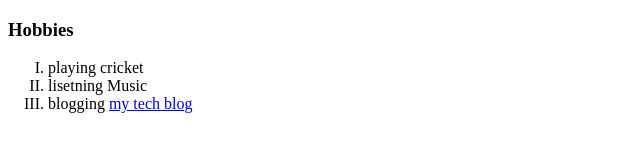
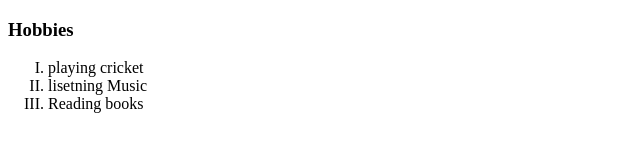
Before and after one commit to Davidyadav19/cv, a plain HTML site: page hobbies.html in a window 1280 px wide. Shown: the whole page, without its empty margins (0-640 px from the left). Drawn offline with Linux system fonts and the light colour scheme.

Commit message:
Update hobbies.html

```diff
--- a/hobbies.html
+++ b/hobbies.html
@@ -9,7 +9,7 @@
     <ol type="I">
       <li>playing cricket</li>
       <li>lisetning Music</li>
-      <li>blogging <a href="https://www.stemnews.info/">my tech blog</a></li>
+      <li>Reading books</li>
     </ol>
   </body>
 </html>
```
